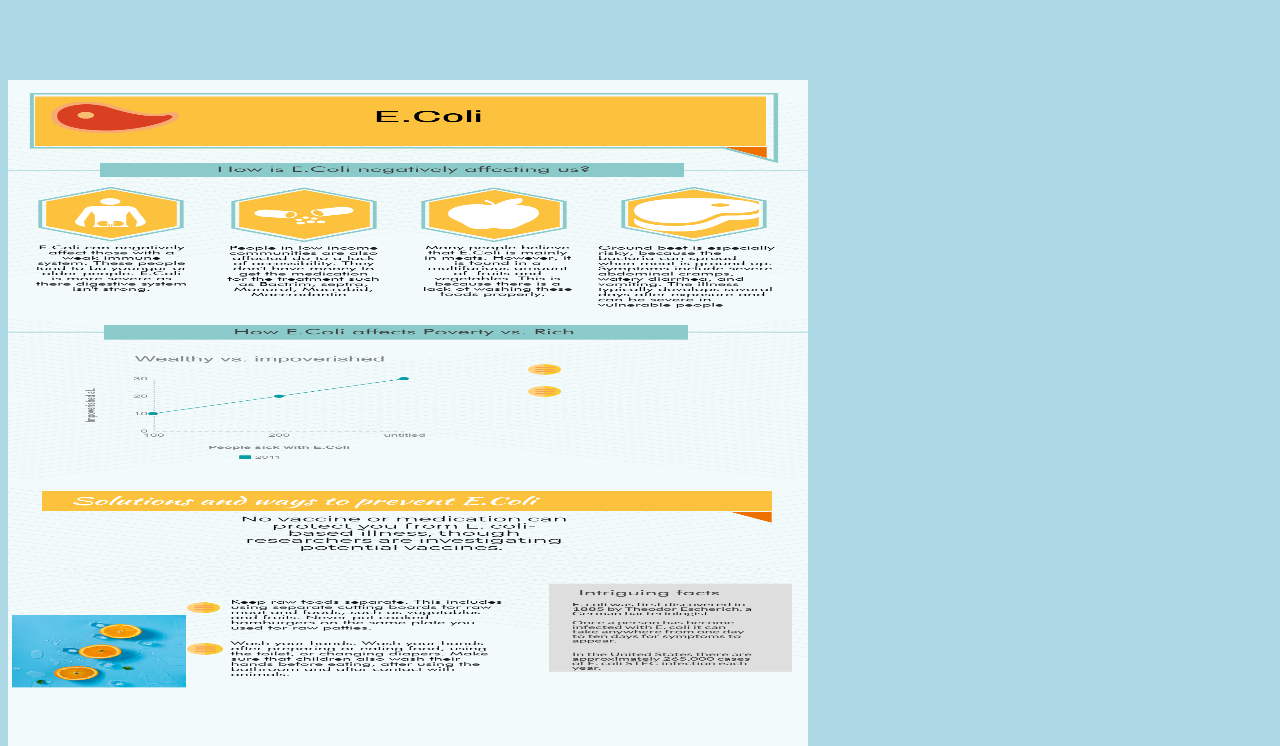
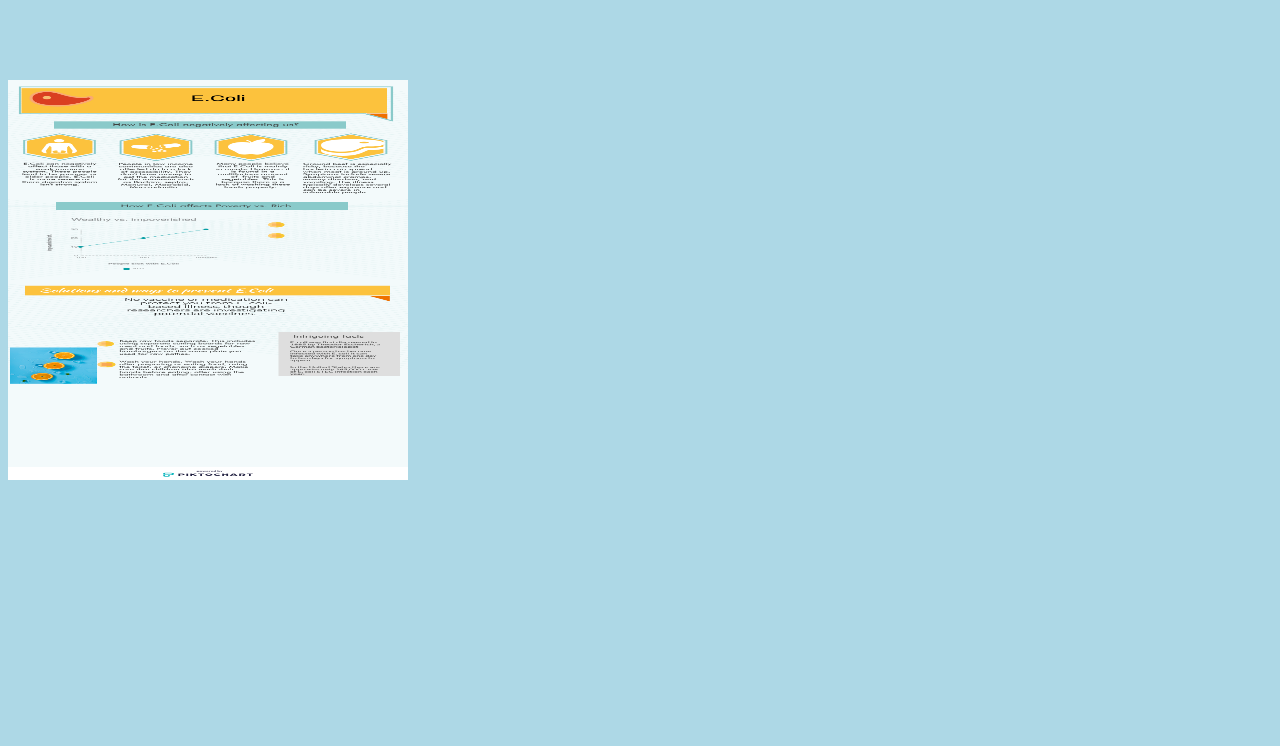
Before and after one commit to DevinSorciMoore/DevinSorciMoore.github.io, a plain HTML site: page ecoli/ecoliinfo.html in a window 1280 px wide. Shown: the part 1234-1980 px from the top of the page. After the commit the page ends 1742 px from the top, so only its background shows below. Drawn offline with Linux system fonts and the light colour scheme.

Commit message:
Update ecoliinfo.html

```diff
--- a/ecoli/ecoliinfo.html
+++ b/ecoli/ecoliinfo.html
@@ -36,7 +36,7 @@
   </div>
 </div>
 
-<img src="ecoli-infographic.png" width="800" height="800">
+<img src="ecoli-infographic.png" width="400" height="400">
 <ul  </ul>
 </div>
 </body>
```
